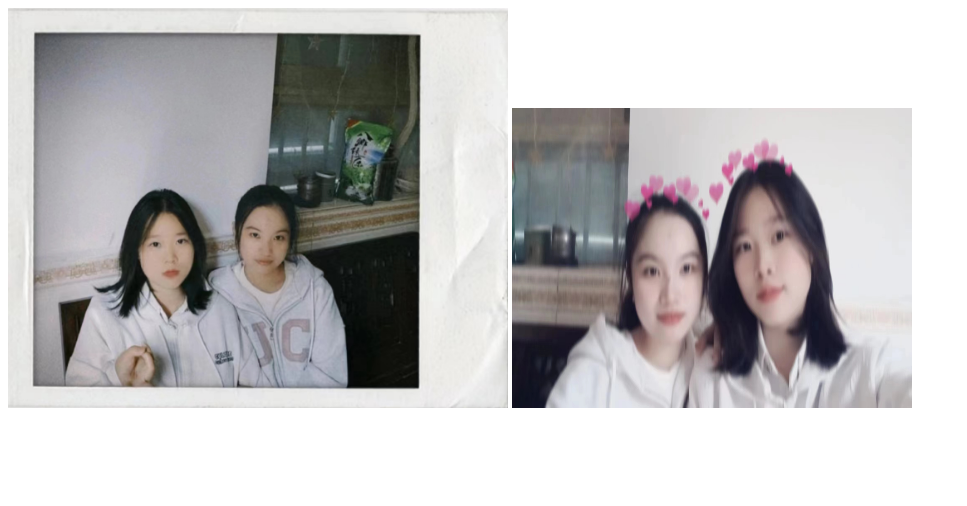
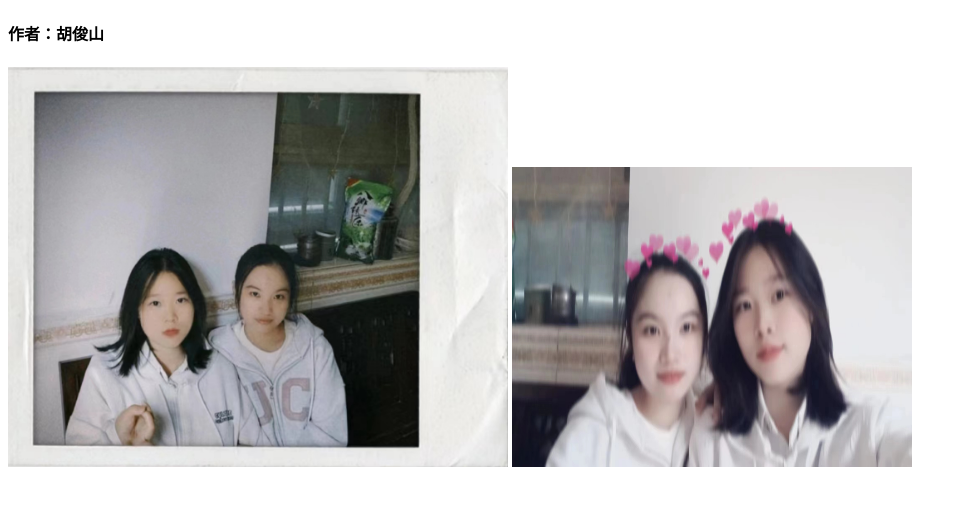
Before and after one commit to lnfinity00/hjs, a plain HTML site: page index.html in a window 1280 px wide. Shown: the whole page, without its empty margins (0-967 px from the left). Drawn offline with Linux system fonts and the light colour scheme.

Commit message:
第四次提交

```diff
--- a/index.html
+++ b/index.html
@@ -30,6 +30,7 @@
     <!-- <div><video src="img/胡俊山.mp4" controls="controls"></video></div> -->
     <!-- <img src="img/hu.jpg" alt=""> -->
     <!-- <img src="img/jun.jpg" alt=""> -->
+    <h4>作者：胡俊山</h4>
     <img id="img1" src="img/乐燕.jpg" alt="">
     <img id="img2" src="img/乐燕2.jpg" alt="">
 </body>
```
